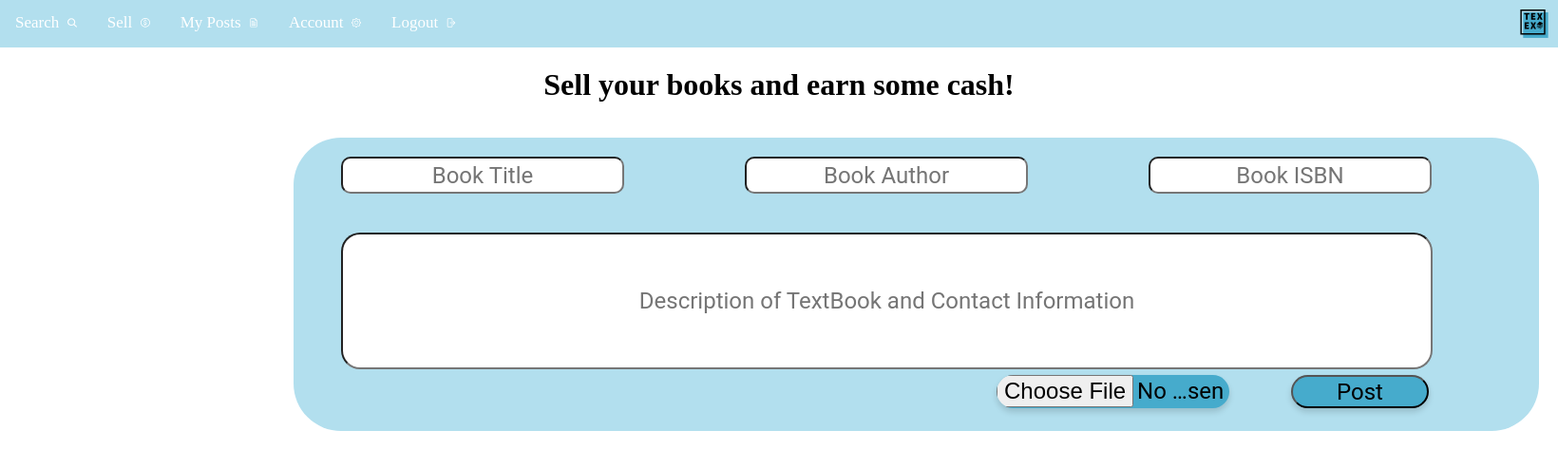
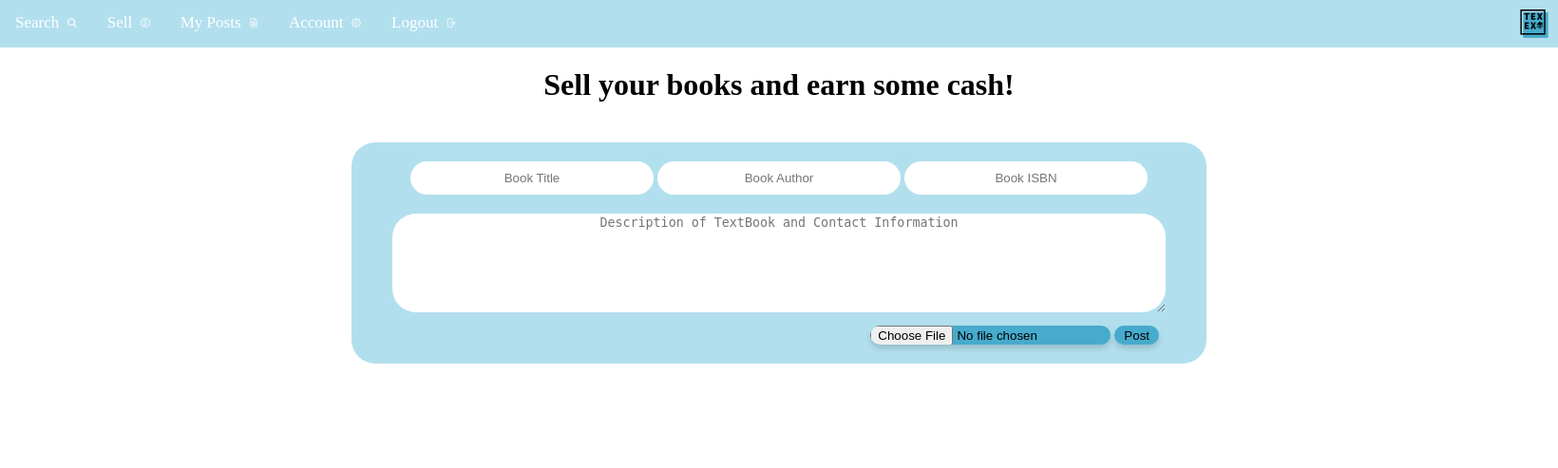
Before and after one commit to karishmakapur/TexEx, a PHP site: page /sell.html in a window 1640 px wide. Shown: the top 493 px of the page at 95% size. Run offline with PHP 8.4, Linux system fonts and the light colour scheme.

Commit message:
css fixes for sell page

```diff
--- a/search.html
+++ b/search.html
@@ -11,7 +11,7 @@ Do NOT make any more changes to this file without notifying the group.
 <head>
 	<title>Search for a book</title>
 	<meta charset="utf-8"/>
-	<link rel="stylesheet" type="text/css" href="search.css"/>
+	<link rel="stylesheet" type="text/css" href="userPages.css"/>
 	<script type="text/javascript" src="search.js"></script>
 </head>
 
--- a/sell.html
+++ b/sell.html
@@ -20,7 +20,7 @@ Do NOT make any more changes to this file without notifying the group.
 <head>
 	<title>Sell your book.</title>
 	<meta charset="utf-8"/>
-	<link rel="stylesheet" type="text/css" href="search.css"/>
+	<link rel="stylesheet" type="text/css" href="userPages.css"/>
 	<script type="text/javascript" src="sell.js"></script>
 </head>
 
@@ -38,31 +38,30 @@ Do NOT make any more changes to this file without notifying the group.
 	</div>
 	<!-- End of NAV -->
 
-	<!--Search bar -->
+	<!--Post bar -->
 		<h1 class="text">Sell your books and earn some cash!</h1>
-		<div class="searchBarWrapper2" id="searchWrapper2">
-            <div class="bookTitle">
-				<input type="text" placeholder="Book Title" name="bookTitle" aria-label="User input of book title" id="bookTitle"/>
-            </div>
-            <div class="bookAuthor">
-				<input type="text" placeholder="Book Author" name="bookTitle" aria-label="User input of book author" id="bookAuthor"/>
-            </div>
-            <div class="bookISBN">
-				<input type="text" placeholder="Book ISBN" name="bookISBN" aria-label="User input of book's ISBN" id="bookISBN"/>
+		<div class="sellBarWrapper" id="sellBarWrapper">
+            <div class="bookBarRow1">
+				<input class="bookBar" type="text" placeholder="Book Title" name="bookTitle" aria-label="User input of book title" id="bookTitle"/>
+				<input class="bookBar" type="text" placeholder="Book Author" name="bookTitle" aria-label="User input of book author" id="bookAuthor"/>
+				<input class="bookBar" type="text" placeholder="Book ISBN" name="bookISBN" aria-label="User input of book's ISBN" id="bookISBN"/>
 			</div>
-            <div class="postBar">
-				<input type="text" placeholder="Description of TextBook and Contact Information" name="postArea" aria-label="User input of book description and contact information" id="postArea"/>
+			<div>
+				<textarea class="postBar" placeholder="Description of TextBook and Contact Information" name="postArea" aria-label="User input of book description and contact information" id="postArea"></textarea>
 			</div>
-            <div class="uploadImage">
-				<input type="file" accept="image/*" value="Upload Image" aria-label="Upload Image" name="uploadImageButton" id="uploadImageButton" onchange="loadFile(event)"/>
-            </div>
-			<div class="post">
-				<input type="button" value="Post" aria-label="Post Button" name="postButton" id="postButton"/>
+			<div class="postButtons">
+				<input class="uploadImage" input type="file" accept="image/*" value="Upload Image" aria-label="Upload Image" name="uploadImageButton" id="uploadImageButton" onchange="loadFile(event)"/>
+				<input class="post" type="button" value="Post" aria-label="Post Button" name="postButton" id="postButton"/>
 			</div>
 
 		</div>
-	<!-- end of search bar -->
-	<script type="text/javascript" src="searchr.js"></script>
+	<!-- end of Post bar -->
+	<script type="text/javascript" src="sell.js">
+	showPosts();
+	</script>
+    <noscript>Your browser does not support Javascript</noscript>
+
+	<script type="text/javascript" src="sellr.js"></script>
     <noscript>Your browser does not support Javascript</noscript>
 
 </body>
--- a/sell.js
+++ b/sell.js
@@ -1,5 +1,5 @@
 function sellBook(event){
-
+	console.log("here");
 }
 
 function loadFile(event){
@@ -7,8 +7,7 @@ function loadFile(event){
 	image.src = URL.createObjectURL(event.target.files[0]);
 }
 
-<<<<<<< Updated upstream
-function showPosts(event){
+function showPosts(){
   //var searchInfo = document.getElementById("searchBar").value;
 	//console.log(searchInfo);
 
@@ -106,16 +105,17 @@ function displayResults(results){
 		bookImage.setAttribute("alt", "Book Picture");
 
 		//place subDiv and image inside searchResultContainer
-		//searchResultContainer.setAttribute("id", "resultsOfSearch");
-		//searchResultContainer.setAttribute("class", "searchResult");
-		//searchResultContainer.appendChild(bookImage);
-		//searchResultContainer.appendChild(subDiv);
+		searchResultContainer.setAttribute("id", "resultsOfSearch");
+		searchResultContainer.setAttribute("class", "searchResult");
+		searchResultContainer.appendChild(bookImage);
+		searchResultContainer.appendChild(subDiv);
 
 		//append searchResultContainer to end of document.
-		//document.getElementById("searchWrapper").insertAdjacentElement('afterend', searchResultContainer);
+		document.getElementById("sellBarWrapper").insertAdjacentElement('afterend', searchResultContainer);
 
 	}
 }
-=======
 
->>>>>>> Stashed changes
+ function isEmpty(array) {
+  return Array.isArray(array) && (array.length == 0 || array.every(isEmpty));
+}
--- a/search.css
+++ b/userPages.css
@@ -162,108 +162,65 @@ body{
 }
 /*end of javascript css for creating search results */
 
-/*beginning of javascript css for creating sell page*/
-.searchBarWrapper2{
-	background: #B2DFEE;
-	border-radius: 50px;
-	position: absolute;
-	height: 309px;
-	left: 309px;
-	top: 145px;
-	width: 1311px;
+/*beginning of html css for creating sell page*/
+.sellBarWrapper{
+	background-color: #B2DFEE;
+	border-radius: 25px;
+	margin: 0 auto;
+	max-width: 900px;
+	padding-bottom: 10px;
+	padding-top: 10px;
+	position: relative;
+	text-align: center;
+	top: 20px;
+}
+.bookBar{
+	background: #FFFFFF;
+	border: none;
+	border-radius: 25px;
+	color: #D6D6D6;
+	display: inline;
+	height: 33px;
+	text-align: center;
+	top: 20px;
+	width: 28%;
+}
+.bookBarRow1{
+	padding-top: 10px;
+	text-align: center;
+}
+.postBar{
+	background: #FFFFFF;
+	border:none;
+	border-radius: 25px;
+	height: 100px;
+	margin-top: 20px;
+	text-align: center;
+	width: 90%;
 }
 
-#bookTitle{
-	background: #FFFFFF;
-	border-radius: 10px;
-	color: #D6D6D6;
-	font-family: Roboto;
-	font-style: normal;
-	font-weight: normal;
-	font-size: 24px;
-	height: 33px;
-	left: 50px;
-	line-height: 28px;
-	position: absolute;
-	text-align: center;
-	top: 20px;
-	width: 290px;
-}
-#bookAuthor{
-	background: #FFFFFF;
-	border-radius: 10px;
-	color: #D6D6D6;
-	font-family: Roboto;
-	font-style: normal;
-	font-weight: normal;
-	font-size: 24px;
-	height: 33px;
-	left: 475px;
-	line-height: 28px;
-	position: absolute;
-	text-align: center;
-	top: 20px;
-	width: 290px;
+.uploadImage{
+	background: #46ABCC;
+	border:none;
+	border-radius: 100px;
+	height: 20px;
+	box-shadow: 0px 4px 6px rgba(0, 0, 0, 0.15);
+
 }
 
-#bookISBN{
-	background: #FFFFFF;
-	border-radius: 10px;
-	font-family: Roboto;
-	font-style: normal;
-	font-weight: normal;
-	font-size: 24px;
-	height: 33px;
-	left: 900px;
-	line-height: 28px;
-	position: absolute;
-	text-align: center;
-	top: 20px;
-	width: 290px;
+.post{
+	background: #46ABCC;
+	border:none;
+	border-radius: 100px;
+	height: 20px;
+	box-shadow: 0px 4px 6px rgba(0, 0, 0, 0.15);
+	padding-left: 10px;
+	padding-right: 10px;
 }
-#postArea{
-	background: #FFFFFF;
-	border-radius: 20px;
-	font-family: Roboto;
-	font-style: normal;
-	font-weight: normal;
-	font-size: 24px;
-	height: 100px;
-	left: 50px;
-	padding: 20px;
-	position: absolute;
-	text-align: center;
-	top: 100px;
-	width: 1105px;
+.postButtons{
+	text-align: right;
+	margin-right: 50px;
+	margin-top: 10px;
+	margin-bottom: 10px;
 }
-
-#uploadImageButton{
-	background: #46ABCC;
-	box-shadow: 0px 4px 6px rgba(0, 0, 0, 0.15);
-	border-radius: 100px;
-	font-family: Roboto;
-	font-style: normal;
-	font-weight: normal;
-	font-size: 24px;
-	height: 35px;
-	left: 740px;
-	position: absolute;
-	top: 250px;
-	width: 245px;
-}
-
-#postButton{
-	background: #46ABCC;
-	box-shadow: 0px 4px 6px rgba(0, 0, 0, 0.15);
-	border-radius: 100px;
-	font-family: Roboto;
-	font-style: normal;
-	font-weight: normal;
-	font-size: 24px;
-	height: 35px;
-	left: 1050px;
-	position: absolute;
-	top: 250px;
-	width: 145px;
-}
-/*end of javascript css for creating sell page*/
+/*end of html css for creating sell page*/
```
